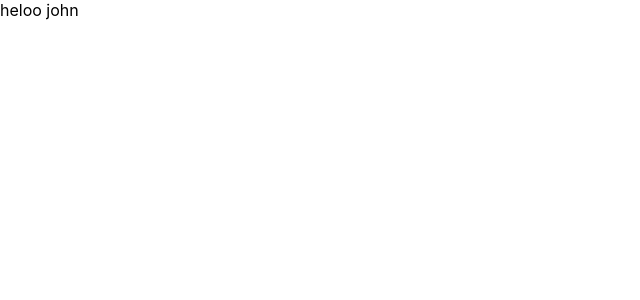
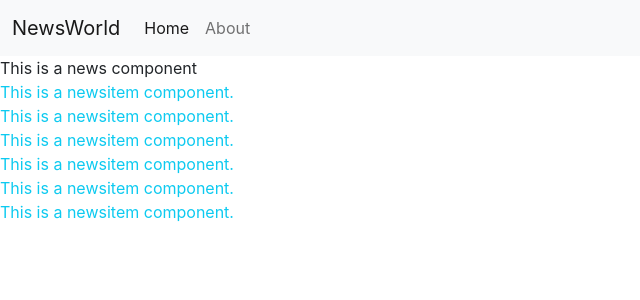
Before and after one commit to evonare/news-world-react, a React (Create React App) app: page / in a window 1280 px wide. Shown: the top 300 px of the page, without its empty margins (0-640 px from the left). Built offline with nearby package versions, Linux system fonts and the light colour scheme.

Commit message:
Project Setup - Component Based Structure

```diff
--- a/public/index.html
+++ b/public/index.html
@@ -7,9 +7,11 @@
     <meta name="theme-color" content="#000000" />
     <meta
       name="description"
-      content="Web site created using create-react-app"
+      content="NewsWorld is a news app which is used to grab quick daily news bites .
+      If you are interested in news , weather ,politics and sports news, NewsWorld is for you!"
     />
     <link rel="apple-touch-icon" href="%PUBLIC_URL%/logo192.png" />
+    <link rel="stylesheet" href="https://cdn.jsdelivr.net/npm/bootstrap@5.2.0-beta1/dist/css/bootstrap.min.css">
     <!--
       manifest.json provides metadata used when your web app is installed on a
       user's mobile device or desktop. See https://developers.google.com/web/fundamentals/web-app-manifest/
@@ -24,7 +26,7 @@
       work correctly both with client-side routing and a non-root public URL.
       Learn how to configure a non-root public URL by running `npm run build`.
     -->
-    <title>React App</title>
+    <title>NewsWorld - Get your daily dose of news for free!</title>
   </head>
   <body>
     <noscript>You need to enable JavaScript to run this app.</noscript>
--- a/src/App.js
+++ b/src/App.js
@@ -1,14 +1,16 @@
 import './App.css';
 
 import React, { Component } from 'react'
+import NavBar from './components/NavBar';
+import News from './components/News';
 
 export default class App extends Component {
-  c = "john";
   render() {
     return (
       <div>
-        heloo {this.c}
+        <NavBar />
+        <News/>
       </div>
-    )
+    );
   }
 }
--- /dev/null
+++ b/src/components/NavBar.jsx
@@ -0,0 +1,33 @@
+import React, { Component } from 'react'
+
+export class NavBar extends Component {
+  render() {
+    return (
+      <div>
+        <nav className="navbar navbar-expand-lg bg-light">
+  <div className="container-fluid">
+    <a className="navbar-brand" href="/">NewsWorld</a>
+    <button className="navbar-toggler" type="button" data-bs-toggle="collapse" data-bs-target="#navbarSupportedContent" aria-controls="navbarSupportedContent" aria-expanded="false" aria-label="Toggle navigation">
+      <span className="navbar-toggler-icon"></span>
+    </button>
+    <div className="collapse navbar-collapse" id="navbarSupportedContent">
+      <ul className="navbar-nav me-auto mb-2 mb-lg-0">
+        <li className="nav-item">
+          <a className="nav-link active" aria-current="page" href="/">Home</a>
+        </li>
+        <li className="nav-item">
+          <a className="nav-link" href="/about">About</a>
+        </li>
+
+
+      </ul>
+
+    </div>
+  </div>
+</nav>
+      </div>
+    )
+  }
+}
+
+export default NavBar
--- /dev/null
+++ b/src/components/News.jsx
@@ -0,0 +1,20 @@
+import React, { Component } from 'react'
+import NewsItem from './NewsItem'
+
+export class News extends Component {
+  render() {
+    return (
+      <div>
+        This is a news component
+        <NewsItem />
+        <NewsItem />
+        <NewsItem />
+        <NewsItem />
+        <NewsItem />
+        <NewsItem />
+      </div>
+    );
+  }
+}
+
+export default News
--- /dev/null
+++ b/src/components/NewsItem.jsx
@@ -0,0 +1,13 @@
+import React, { Component } from 'react'
+
+export class NewsItem extends Component {
+  render() {
+    return (
+      <div className='text-info'>
+        This is a newsitem component.
+      </div>
+    )
+  }
+}
+
+export default NewsItem
```
